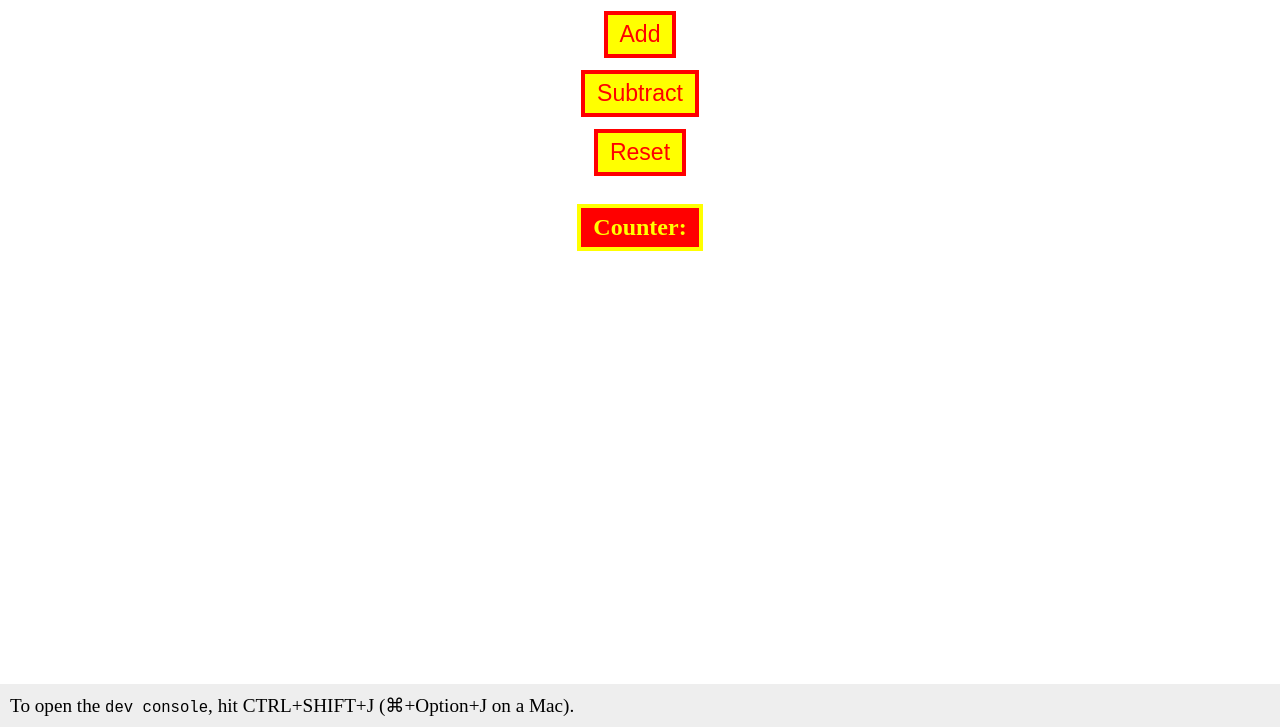
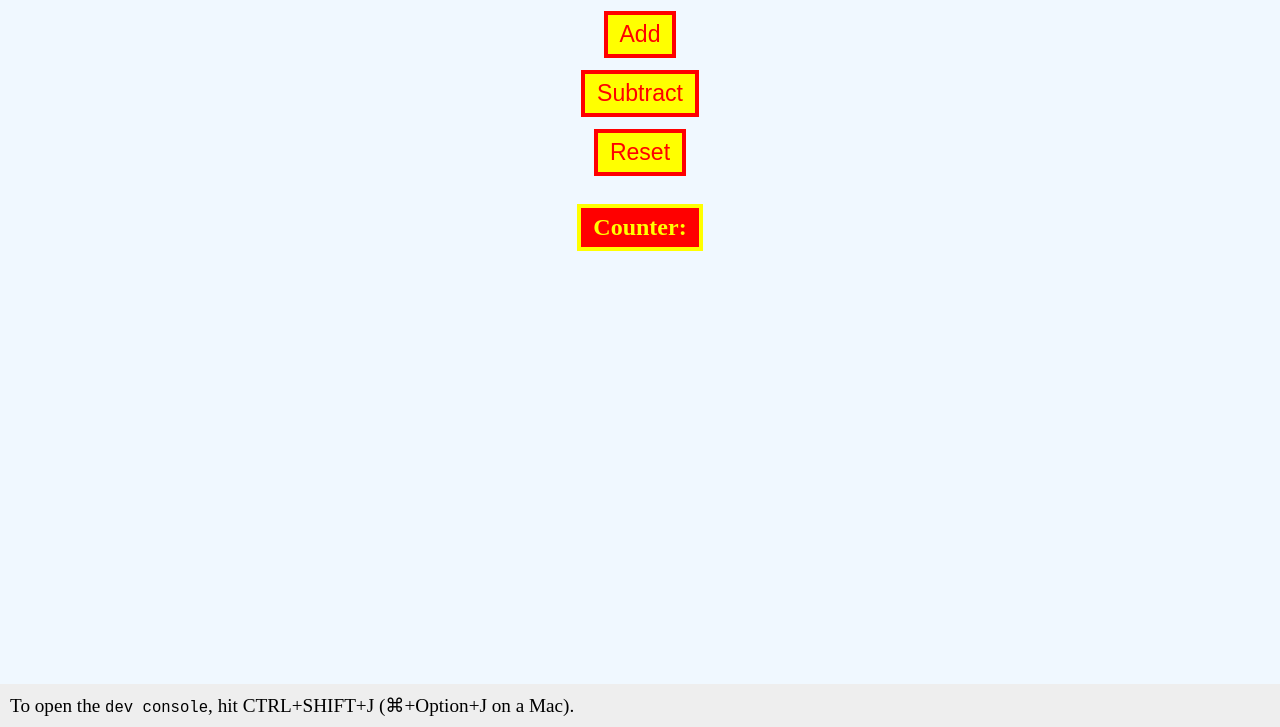
Before and after one commit to ash-ics-ICS3U-2023/7-4-commit-here-GrantBeaton, a plain HTML site: page index.html in a window 1280 px wide. Shown: the part 73-800 px from the top of the page. Drawn offline with Linux system fonts and the light colour scheme.

Commit message:
Background

```diff
--- a/style.css
+++ b/style.css
@@ -1,3 +1,7 @@
+body {
+  background-color:aliceblue
+}
+
 html {
   height: 100%;
   width: 100%;
```
